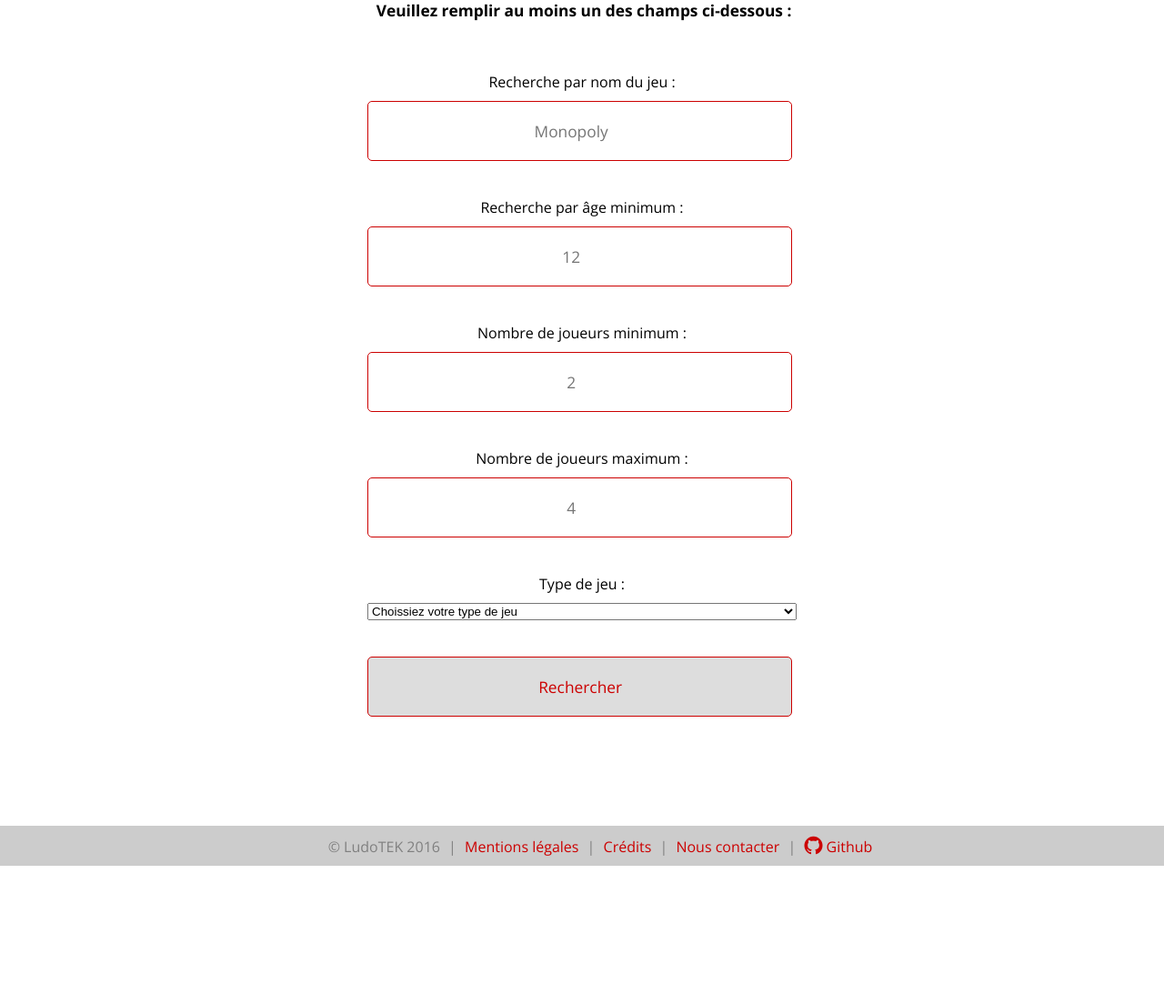
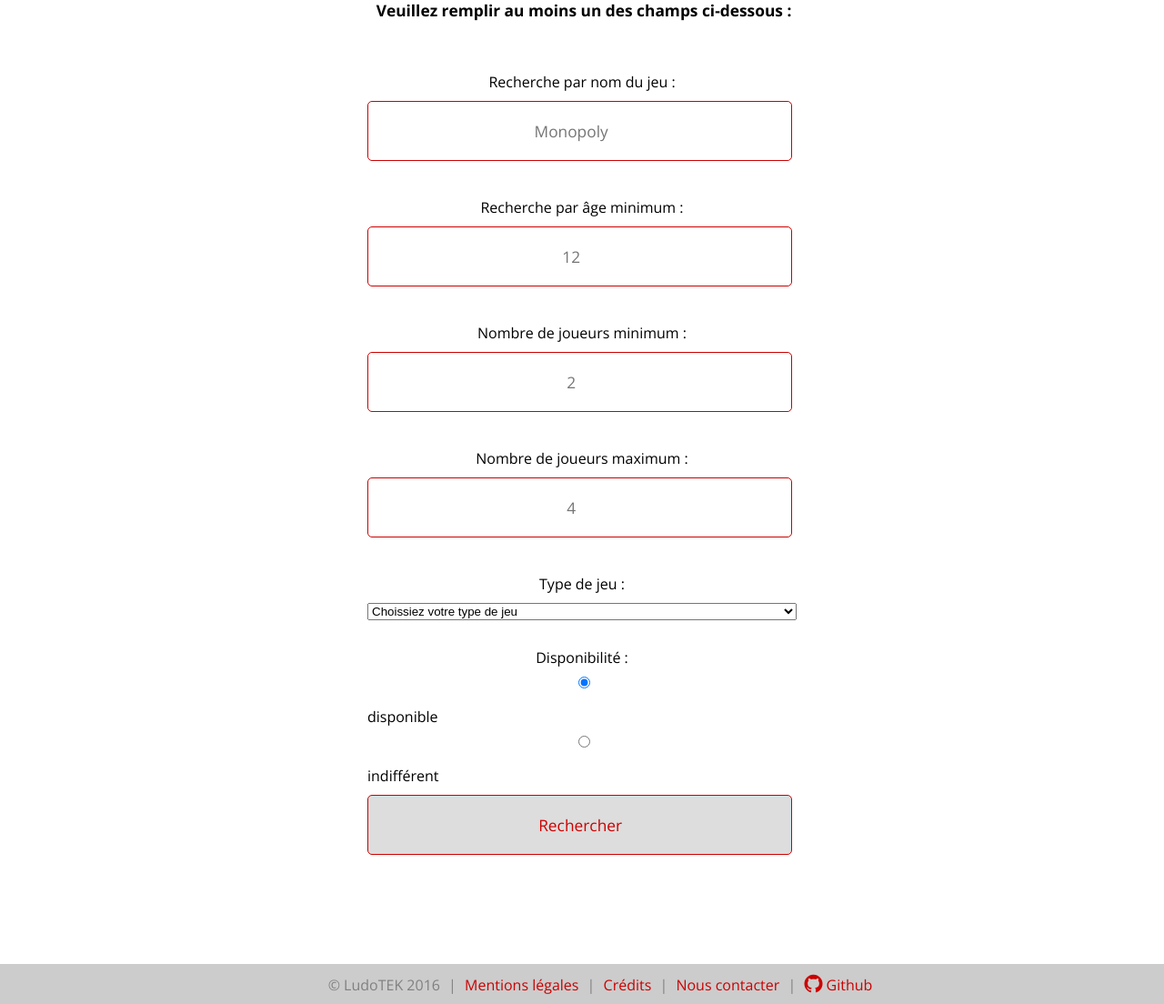
Before and after one commit to valentinp72/l2-projetWebD, a PHP site: page /recherche.php in a window 1280 px wide. Shown: the part 220-1324 px from the top of the page at 91% size. Before the commit the page ends 1172 px from the top, so only its background shows below. Run offline with PHP 8.4, Linux system fonts and the light colour scheme; tables that the repository leaves empty or names only in its code hold one stand-in row (values such as "Sample post"); data that the repository does not hold is empty; a stand-in replaces the project's code that opens the database connection; some libraries are stand-ins or nearby versions.

Commit message:
ajout du critere de disponibilité: test 1

```diff
--- a/recherche.php
+++ b/recherche.php
@@ -44,6 +44,10 @@ require '_connexionBDD.php'; // Connexion à la BDD
 				?>
 			</select>
 
+			<label for="recherche_disponibilite">Disponibilité :</label>
+			<input type="radio" name="recherche_disponibilite" value="disponible" <?php if ($_POST['recherche_disponibilite']  != "indifferent") echo "checked"; ?>> disponible
+			<input type="radio" name="recherche_disponibilite" value="indifferent" <?php if ($_POST['recherche_disponibilite'] == "indifferent") echo "checked"; ?>> indifférent
+
 			<input type="submit" id="submit" name="rechercher" value="Rechercher"/>
 		</fieldset>
 	</form>
@@ -62,6 +66,10 @@ if(isset($_POST['rechercher'])){
 		$rq = "SELECT * FROM VR_grp14_Jeux WHERE ";
 		$nb_criteres_recherche = 0;
 
+		if ($_POST['recherche_disponibilite'] == "disponible") {
+			$rq = $rq . "nbJeuxDispo > 0";
+			$nb_criteres_recherche++;
+		}
 
 		// Si le critère de recherche est spécifié :
 		if(!empty($_POST['recherche_nom'])){
```
Also changed, not shown: 1 other file.
